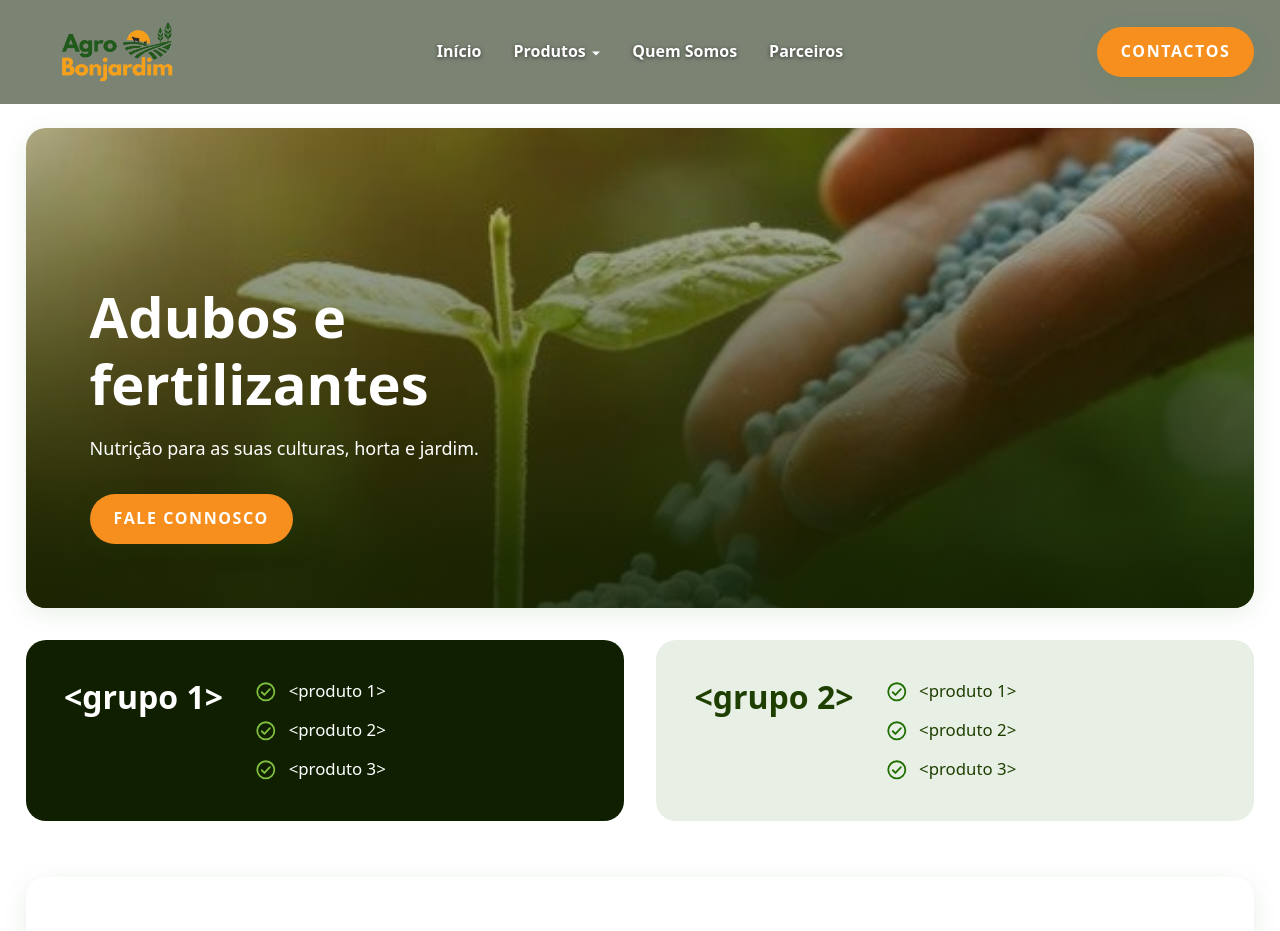
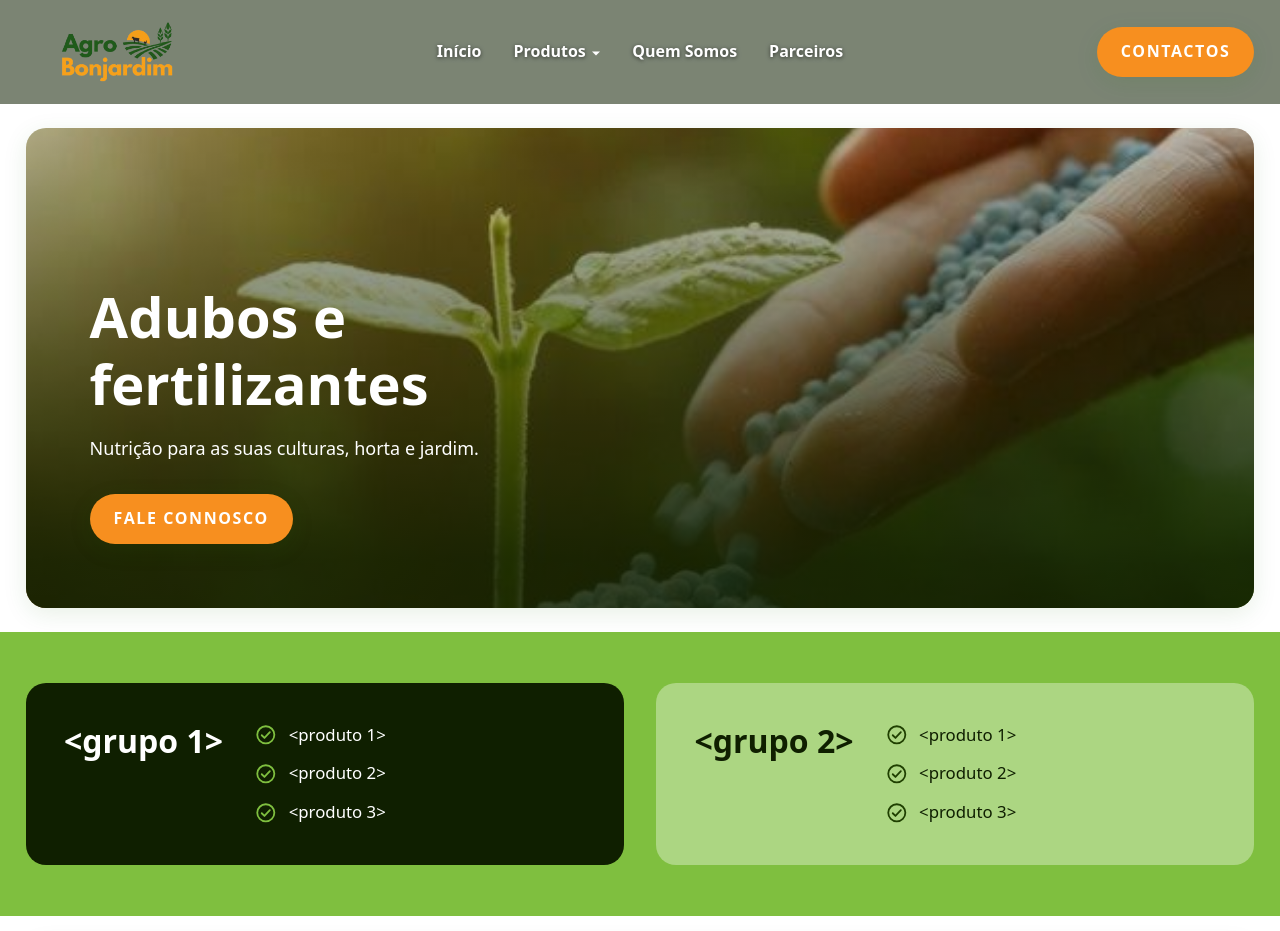
Before and after one commit to afonsohj1812/AgroBonjardim, a Vue app: page /produtos/adubos-e-fertilizantes in a window 1280 px wide. Shown: the top 931 px of the page. Built offline with nearby package versions, Linux system fonts and the light colour scheme.

Commit message:
Product list green background

```diff
--- a/src/views/CategoryView.vue
+++ b/src/views/CategoryView.vue
@@ -32,8 +32,8 @@ const others = computed(() =>
       </div>
     </section>
 
-    <section class="showcase">
-      <div v-if="category.groups.length" class="groups">
+    <section v-if="category.groups.length" class="showcase">
+      <div class="groups">
         <article
           v-for="(group, i) in category.groups"
           :key="group.title"
@@ -140,14 +140,15 @@ h1 {
 }
 
 .showcase {
-  padding-bottom: clamp(1rem, 3vw, 2rem);
+  margin-inline: calc(-1 * var(--gutter));
+  padding: clamp(2rem, 4vw, 3.5rem) var(--gutter);
+  background: var(--green-light);
 }
 
 .groups {
   display: grid;
   grid-template-columns: repeat(auto-fit, minmax(340px, 1fr));
   gap: 2rem;
-  margin-top: 2rem;
 }
 
 .group {
@@ -167,10 +168,10 @@ h1 {
 }
 
 .group--light {
-  --icon: var(--green);
+  --icon: var(--green-dark);
 
-  background: var(--green-soft);
-  color: var(--green-dark);
+  background: rgba(255, 255, 255, 0.35);
+  color: var(--green-darker);
 }
 
 .group h2 {
```
